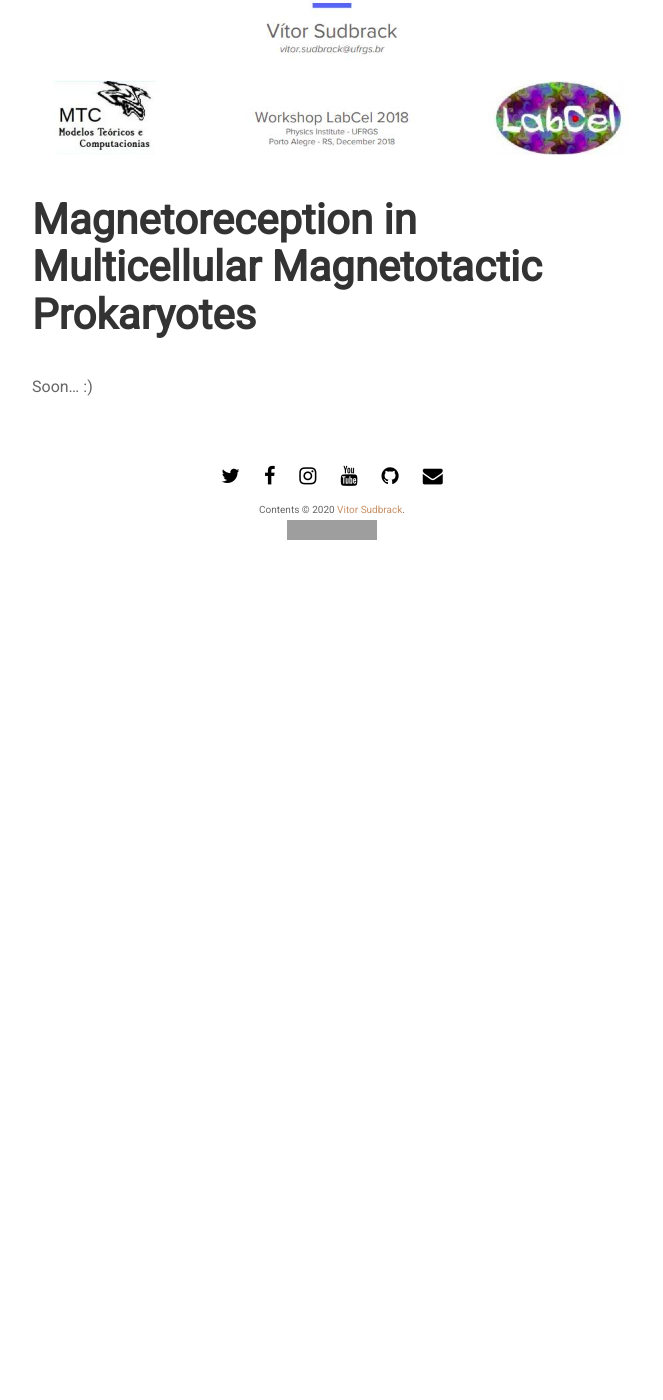
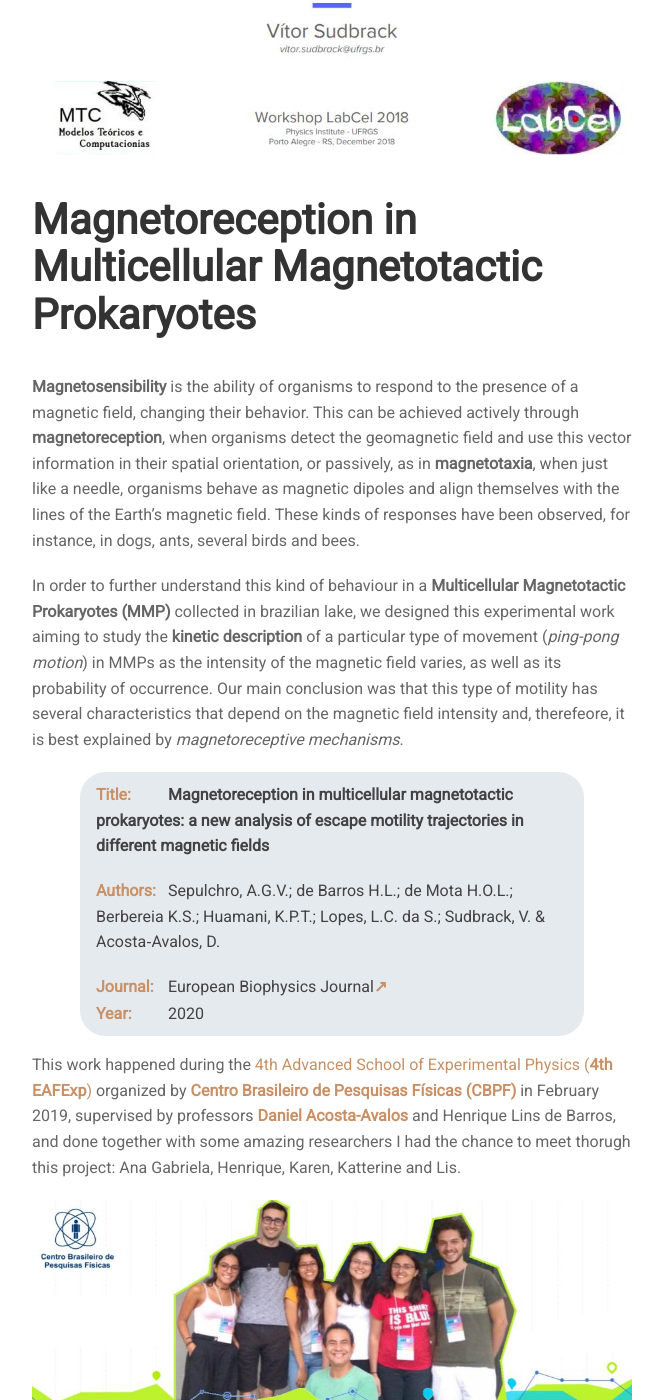
Before and after one commit to vsudbrack/vsudbrack.github.io, a Jekyll site: the page built from projects/mathbio.md, in a window 1280 px wide and 1400 px high, scrolled down 1738 px. Shown: the whole window, without its empty margins (308-971 px from the left). Built offline with Jekyll 4.4.1, drawn with Linux system fonts in a browser that asks for light colours; nearby versions of some CDN libraries; comment, search, counter and statistics services are not loaded; before the commit the page ends 2368 px from its top, so only the background shows below that; some of the changed text lies outside the part shown; grey boxes are pictures that could not be loaded.

Commit message:
Add content

```diff
--- a/projects/mathbio.md
+++ b/projects/mathbio.md
@@ -15,13 +15,22 @@ The importance of this work is predicting the future behaviour of the real syste
 
 The results of this project were published on this article below. You can also check slides with a synthesis of the main results: determining parameter ranges for which networks reach a steady state and evaluating the time-dependent and asympthotic network degree distribution.
 
-{% include cite.html title="Master equation for the degree distribution of a Duplication and Divergence network" author="Sudbrack, V., Brunnet, L. G., de Almeida, R. M., Ferreira, R. M., & Gamermann, D." journal="Physica A: Statistical Mechanics and its Applications" year="2018" url="https://doi.org/10.1016/j.physa.2018.06.066" %}
+{% include cite.html title="Master equation for the degree distribution of a Duplication and Divergence network" author="Sudbrack, V.; Brunnet, L.G.; de Almeida, R.M.; Ferreira, R. M. & Gamermann, D." journal="Physica A: Statistical Mechanics and its Applications" year="2018" url="https://doi.org/10.1016/j.physa.2018.06.066" %}
 
 This work is a collaboration with professors **[Leonardo G. Brunnet](http://pcleon.if.ufrgs.br/)**, Rita M. C. de Almeida, Ricardo M. Ferreira and Daniel Gamermann within LabCel group at the Physics Institute at UFRGS. It was funded by federal government (CNPq).
 
-{% include image.html url="/assets/docs/projects/mathbio/slidesDDNetworks.pdf" image="projects/mathbio/slides.jpg" text="Check my presentation with main results" %}
-
+{% include image.html url="/assets/docs/projects/mathbio/slidesDDNetworks.pdf" image="projects/mathbio/slidesDDN.jpg" text="Check my presentation with main results" %}
 
 ## Magnetoreception in Multicellular Magnetotactic Prokaryotes
 
-Soon... :)
+**Magnetosensibility** is the ability of organisms to respond to the presence of a magnetic field, changing their behavior. This can be achieved actively through **magnetoreception**, when organisms detect the geomagnetic field and use this vector information in their spatial orientation, or passively, as in **magnetotaxia**, when just like a needle, organisms behave as magnetic dipoles and align themselves with the lines of the Earth's magnetic field. These kinds of responses have been observed, for instance, in dogs, ants, several birds and bees.
+
+In order to further understand this kind of behaviour in a **Multicellular Magnetotactic Prokaryotes (MMP)** collected in brazilian lake, we designed this experimental work aiming to study the **kinetic description** of a particular type of movement (*ping-pong motion*) in MMPs as the intensity of the magnetic field varies, as well as its probability of occurrence. Our main conclusion was that this type of motility has several characteristics that depend on the magnetic field intensity and, therefeore, it is best explained by *magnetoreceptive mechanisms*.
+
+{% include cite.html title="Magnetoreception in multicellular magnetotactic prokaryotes: a new analysis of escape motility trajectories in different magnetic fields" author="Sepulchro, A.G.V.; de Barros H.L.; de Mota H.O.L.; Berbereia K.S.; Huamani, K.P.T.; Lopes, L.C. da S.; Sudbrack, V. & Acosta‐Avalos, D." journal="European Biophysics Journal" year="2020" url="https://doi.org/10.1007/s00249-020-01467-4" %}
+
+This work happened during the [4th Advanced School of Experimental Physics (**4th EAFExp**)](https://mesonpi.cat.cbpf.br/eafexp2019/) organized
+by **[Centro Brasileiro de Pesquisas Físicas (CBPF)](http://www.cbpf.br/)** in February 2019, supervised by professors **[Daniel Acosta-Avalos](https://scholar.google.es/citations?user=CZk6iHkAAAAJ)** and Henrique Lins de Barros, and done together with some amazing researchers I had the chance to meet thorugh this project: Ana Gabriela, Henrique, Karen, Katterine and Lis.
+
+
+{% include image.html url="/assets/docs/projects/mathbio/slidesMMPs.pdf" image="projects/mathbio/slidesMMPs.jpg" text="Check this presentation with main results (pt)" %}
```
Also changed, not shown: assets/img/projects/mathbio/slidesDDN.jpg (renamed from assets/img/projects/mathbio/slides.jpg), assets/img/projects/mathbio/slidesMMPs.jpg (added), 10 other files.
